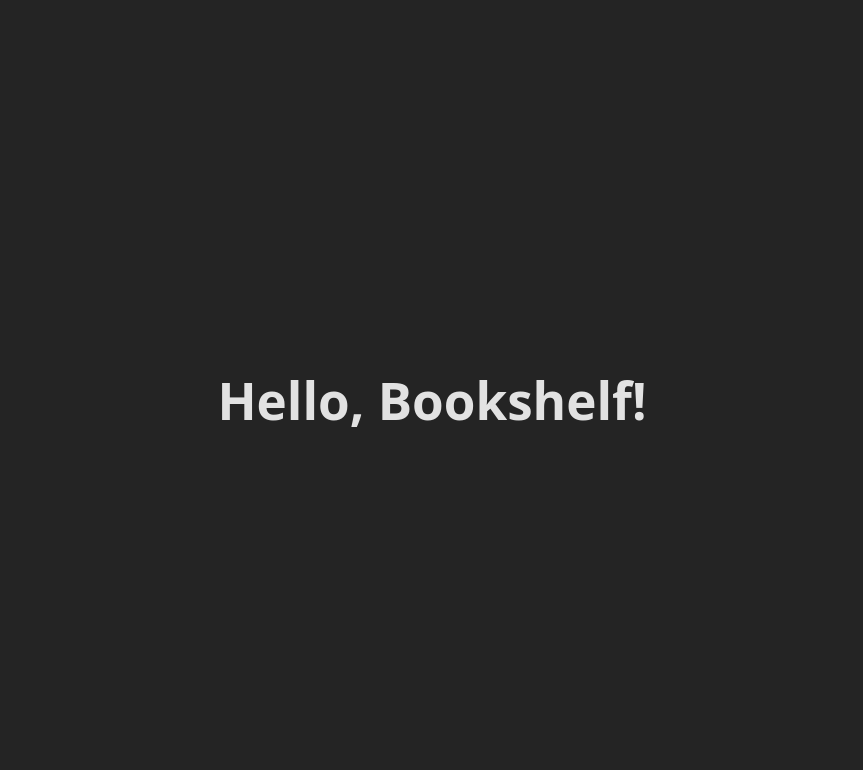
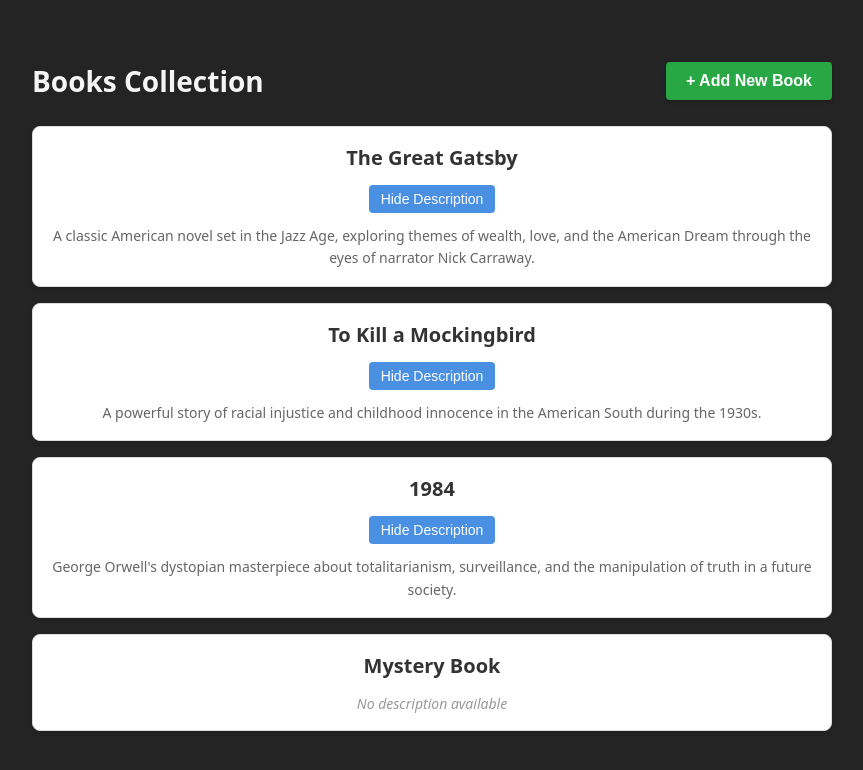
Before and after one commit to calinanca99/bookshelf-react, a React (Vite) app: page / in a window 1280 px wide. Shown: the top 770 px of the page, without its empty margins (208-1071 px from the left). Built offline with nearby package versions, Linux system fonts and the light colour scheme.

Commit message:
Implement basic functionality

```diff
--- a/src/App.tsx
+++ b/src/App.tsx
@@ -1,7 +1,8 @@
 import "./App.css";
+import BookList from "./components/BookList";
 
 function App() {
-	return <h1>Hello, Bookshelf!</h1>;
+	return <BookList />;
 }
 
 export default App;
--- /dev/null
+++ b/src/components/BookItem.tsx
@@ -0,0 +1,98 @@
+import { useState } from "react";
+
+export type BookItemProps = {
+	title: string;
+	description?: string | undefined;
+	image_url?: string | undefined;
+};
+
+export function BookItem(props: BookItemProps) {
+	const [showDescription, setShowDescription] = useState(true);
+
+	return (
+		<div
+			style={{
+				border: "1px solid #ddd",
+				borderRadius: "8px",
+				padding: "16px",
+				marginBottom: "16px",
+				display: "flex",
+				gap: "16px",
+				backgroundColor: "#fff",
+				boxShadow: "0 2px 4px rgba(0,0,0,0.1)",
+			}}
+		>
+			{!!props.image_url && (
+				<img
+					src={props.image_url}
+					alt={props.title}
+					style={{
+						width: "120px",
+						height: "160px",
+						objectFit: "cover",
+						borderRadius: "4px",
+						flexShrink: 0,
+					}}
+				/>
+			)}
+			<div style={{ flex: 1 }}>
+				<h3
+					style={{
+						margin: "0 0 12px 0",
+						fontSize: "20px",
+						color: "#333",
+					}}
+				>
+					{props.title}
+				</h3>
+
+				{props.description && (
+					<>
+						<button
+							type="button"
+							onClick={() => setShowDescription(!showDescription)}
+							style={{
+								padding: "6px 12px",
+								marginBottom: "12px",
+								backgroundColor: "#4A90E2",
+								color: "white",
+								border: "none",
+								borderRadius: "4px",
+								cursor: "pointer",
+								fontSize: "14px",
+							}}
+						>
+							{showDescription ? "Hide Description" : "Show Description"}
+						</button>
+
+						{showDescription && (
+							<p
+								style={{
+									margin: "0",
+									color: "#666",
+									lineHeight: "1.6",
+									fontSize: "14px",
+								}}
+							>
+								{props.description}
+							</p>
+						)}
+					</>
+				)}
+
+				{!props.description && (
+					<p
+						style={{
+							margin: "0",
+							color: "#999",
+							fontStyle: "italic",
+							fontSize: "14px",
+						}}
+					>
+						No description available
+					</p>
+				)}
+			</div>
+		</div>
+	);
+}
--- /dev/null
+++ b/src/components/BookList.tsx
@@ -0,0 +1,103 @@
+import { useState } from "react";
+import { BookItem, type BookItemProps } from "./BookItem";
+
+type Book = BookItemProps & {
+	id: number;
+};
+
+const BookList = () => {
+	const [books, setBooks] = useState<Book[]>([
+		{
+			id: 1,
+			title: "The Great Gatsby",
+			description:
+				"A classic American novel set in the Jazz Age, exploring themes of wealth, love, and the American Dream through the eyes of narrator Nick Carraway.",
+		},
+		{
+			id: 2,
+			title: "To Kill a Mockingbird",
+			description:
+				"A powerful story of racial injustice and childhood innocence in the American South during the 1930s.",
+		},
+		{
+			id: 3,
+			title: "1984",
+			description:
+				"George Orwell's dystopian masterpiece about totalitarianism, surveillance, and the manipulation of truth in a future society.",
+		},
+		{
+			id: 4,
+			title: "Mystery Book",
+		},
+	]);
+
+	const addNewBook = () => {
+		const newBook: Book = {
+			id: books.length + 1,
+			title: `New Book ${books.length + 1}`,
+			description: "This is a newly added book.",
+		};
+
+		setBooks([...books, newBook]);
+	};
+
+	return (
+		<div
+			style={{
+				maxWidth: "800px",
+				margin: "0 auto",
+				padding: "20px",
+			}}
+		>
+			<div
+				style={{
+					display: "flex",
+					justifyContent: "space-between",
+					alignItems: "center",
+					marginBottom: "24px",
+				}}
+			>
+				<h1
+					style={{
+						margin: 0,
+						color: "#f5f5f5",
+						fontSize: "28px",
+					}}
+				>
+					Books Collection
+				</h1>
+
+				<button
+					onClick={addNewBook}
+					type="button"
+					style={{
+						padding: "10px 20px",
+						backgroundColor: "#28a745",
+						color: "white",
+						border: "none",
+						borderRadius: "4px",
+						cursor: "pointer",
+						fontSize: "16px",
+						fontWeight: "bold",
+						boxShadow: "0 2px 4px rgba(0,0,0,0.2)",
+					}}
+				>
+					+ Add New Book
+				</button>
+			</div>
+
+			<div>
+				{books.map((book) => (
+					<BookItem
+						key={book.id}
+						title={book.title}
+						description={book.description}
+						image_url={book.image_url}
+					/>
+				))}
+			</div>
+		</div>
+	);
+};
+
+export default BookList;
--- a/src/index.css
+++ b/src/index.css
@@ -6,53 +6,4 @@
 	color-scheme: light dark;
 	color: rgba(255, 255, 255, 0.87);
 	background-color: #242424;
-
-	font-synthesis: none;
-	text-rendering: optimizeLegibility;
-	-webkit-font-smoothing: antialiased;
-	-moz-osx-font-smoothing: grayscale;
 }
-
-a {
-	font-weight: 500;
-	color: #646cff;
-	text-decoration: inherit;
-}
-
-a:hover {
-	color: #535bf2;
-}
-
-body {
-	margin: 0;
-	display: flex;
-	place-items: center;
-	min-width: 320px;
-	min-height: 100vh;
-}
-
-h1 {
-	font-size: 3.2em;
-	line-height: 1.1;
-}
-
-button {
-	border-radius: 8px;
-	border: 1px solid transparent;
-	padding: 0.6em 1.2em;
-	font-size: 1em;
-	font-weight: 500;
-	font-family: inherit;
-	background-color: #1a1a1a;
-	cursor: pointer;
-	transition: border-color 0.25s;
-}
-
-button:hover {
-	border-color: #646cff;
-}
-
-button:focus,
-button:focus-visible {
-	outline: 4px auto -webkit-focus-ring-color;
-}
```
